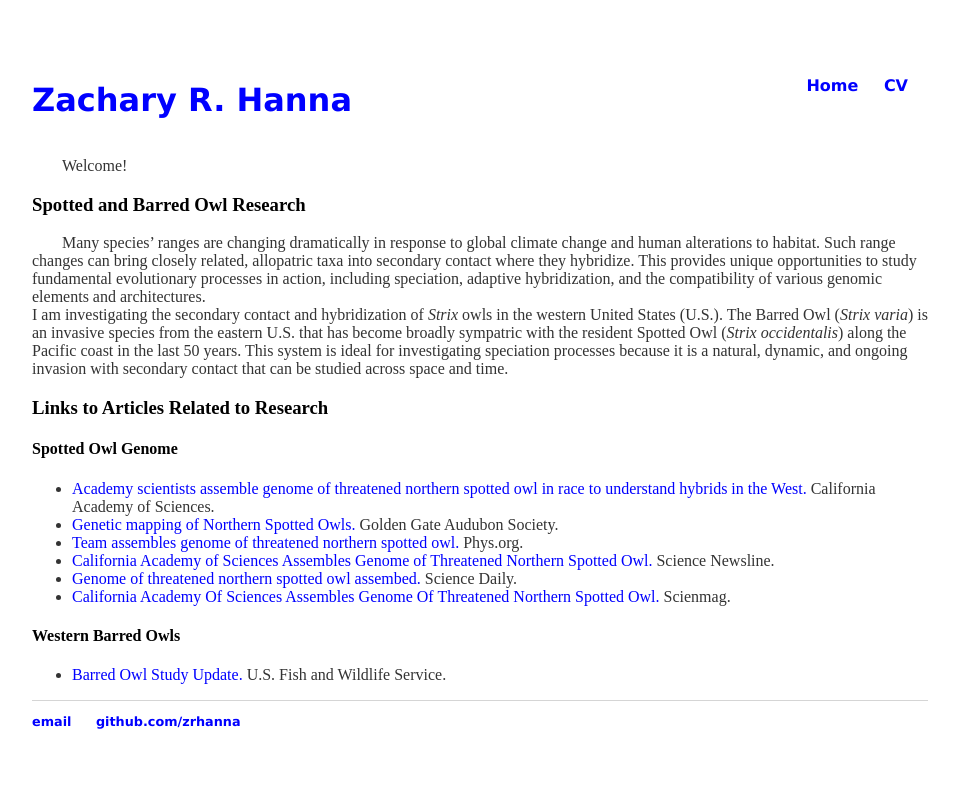
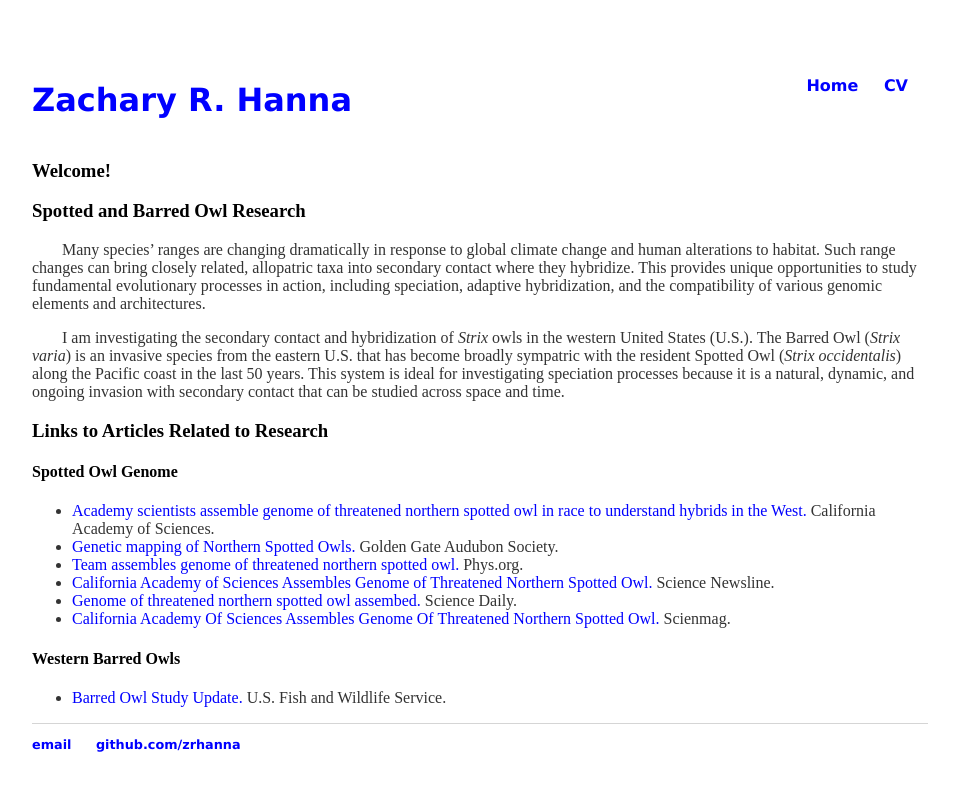
Before and after one commit to zacharyhanna/zacharyhanna.github.io, a Jekyll site: the page built from index.md, in a window 1280 px wide. Shown: the top 791 px of the page, without its empty margins (160-1119 px from the left). Built offline with Jekyll 4.4.1, drawn with Linux system fonts in a browser that asks for light colours.

```diff
--- a/index.md
+++ b/index.md
@@ -2,10 +2,11 @@
 layout: default
 title: Home - Zachary R. Hanna
 ---
-Welcome!
+### Welcome!
 
 ### Spotted and Barred Owl Research
 Many species’ ranges are changing dramatically in response to global climate change and human alterations to habitat. Such range changes can bring closely related, allopatric taxa into secondary contact where they hybridize. This provides unique opportunities to study fundamental evolutionary processes in action, including speciation, adaptive hybridization, and the compatibility of various genomic elements and architectures.
+
 I am investigating the secondary contact and hybridization of *Strix* owls in the western United States (U.S.). The Barred Owl (*Strix varia*) is an invasive species from the eastern U.S. that has become broadly sympatric with the resident Spotted Owl (*Strix occidentalis*) along the Pacific coast in the last 50 years. This system is ideal for investigating speciation processes because it is a natural, dynamic, and ongoing invasion with secondary contact that can be studied across space and time.
 
 ### Links to Articles Related to Research
```
